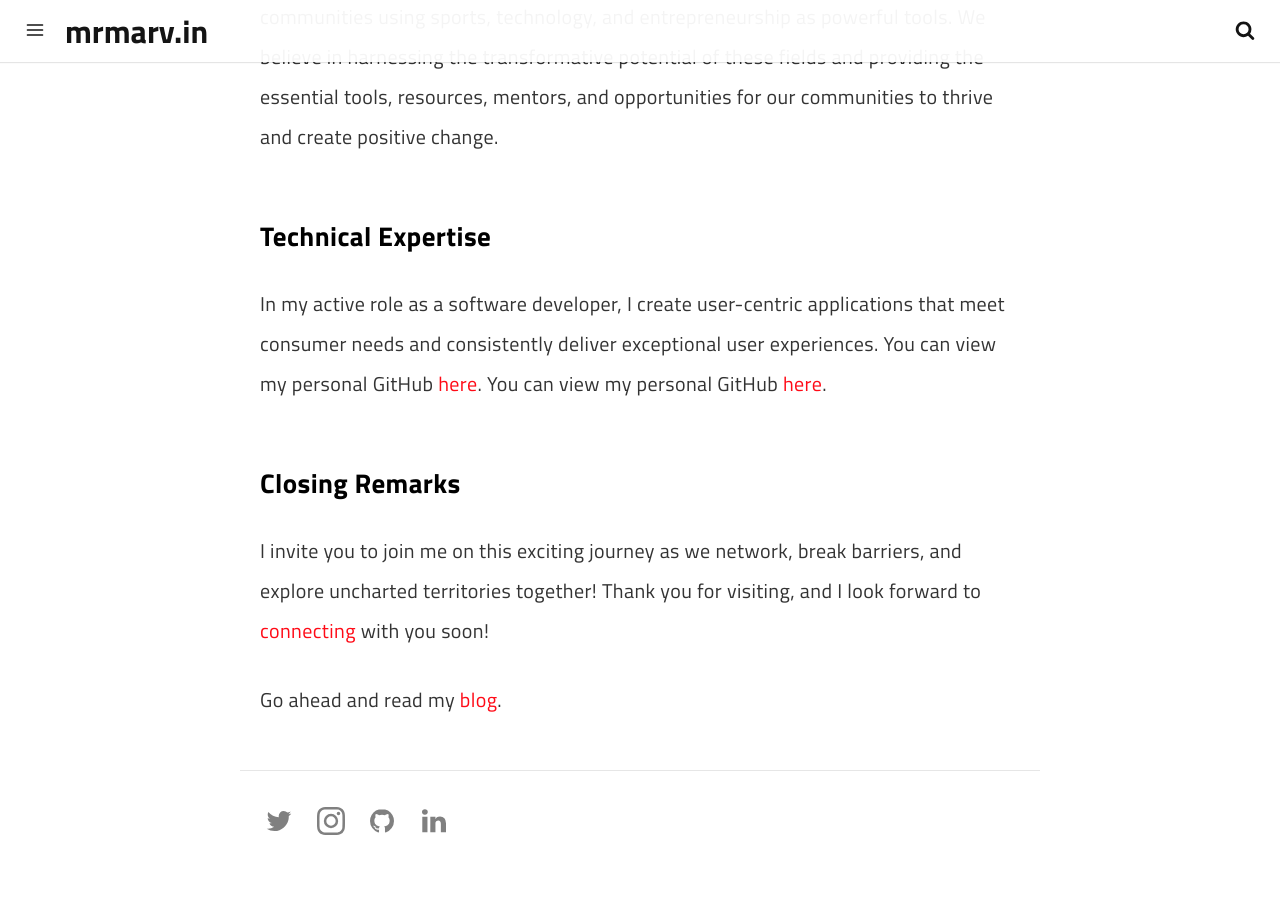
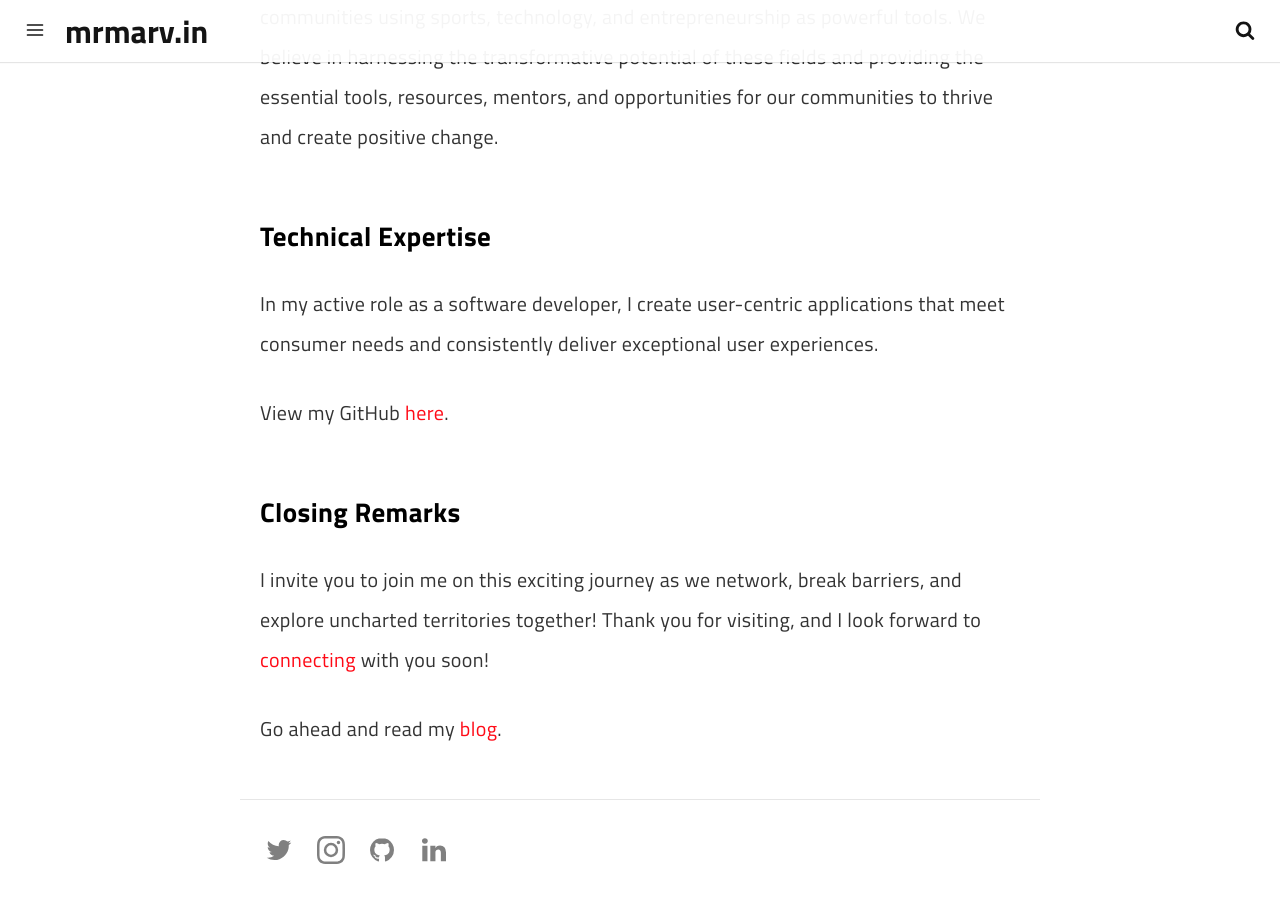
Before and after one commit to marv0/marv0.github.io, a Jekyll site: the page built from pages/about.md, in a window 1280 px wide and 900 px high, scrolled down 1838 px. Built offline with Jekyll 4.4.1, drawn with Linux system fonts in a browser that asks for light colours; a script that is not in the unit is left out; before the commit the page ends 2709 px from its top, so only the background shows below that.

Commit message:
Update about.md

```diff
--- a/pages/about.md
+++ b/pages/about.md
@@ -28,7 +28,9 @@
 
 ### Technical Expertise
 
-In my active role as a software developer, I create user-centric applications that meet consumer needs and consistently deliver exceptional user experiences. You can view my personal GitHub [here](https://github.com/marv0). You can view my personal GitHub [here](https://github.com/marv0).
+In my active role as a software developer, I create user-centric applications that meet consumer needs and consistently deliver exceptional user experiences.
+
+View my GitHub [here](https://github.com/marv0).
 
 ### Closing Remarks
 
```
